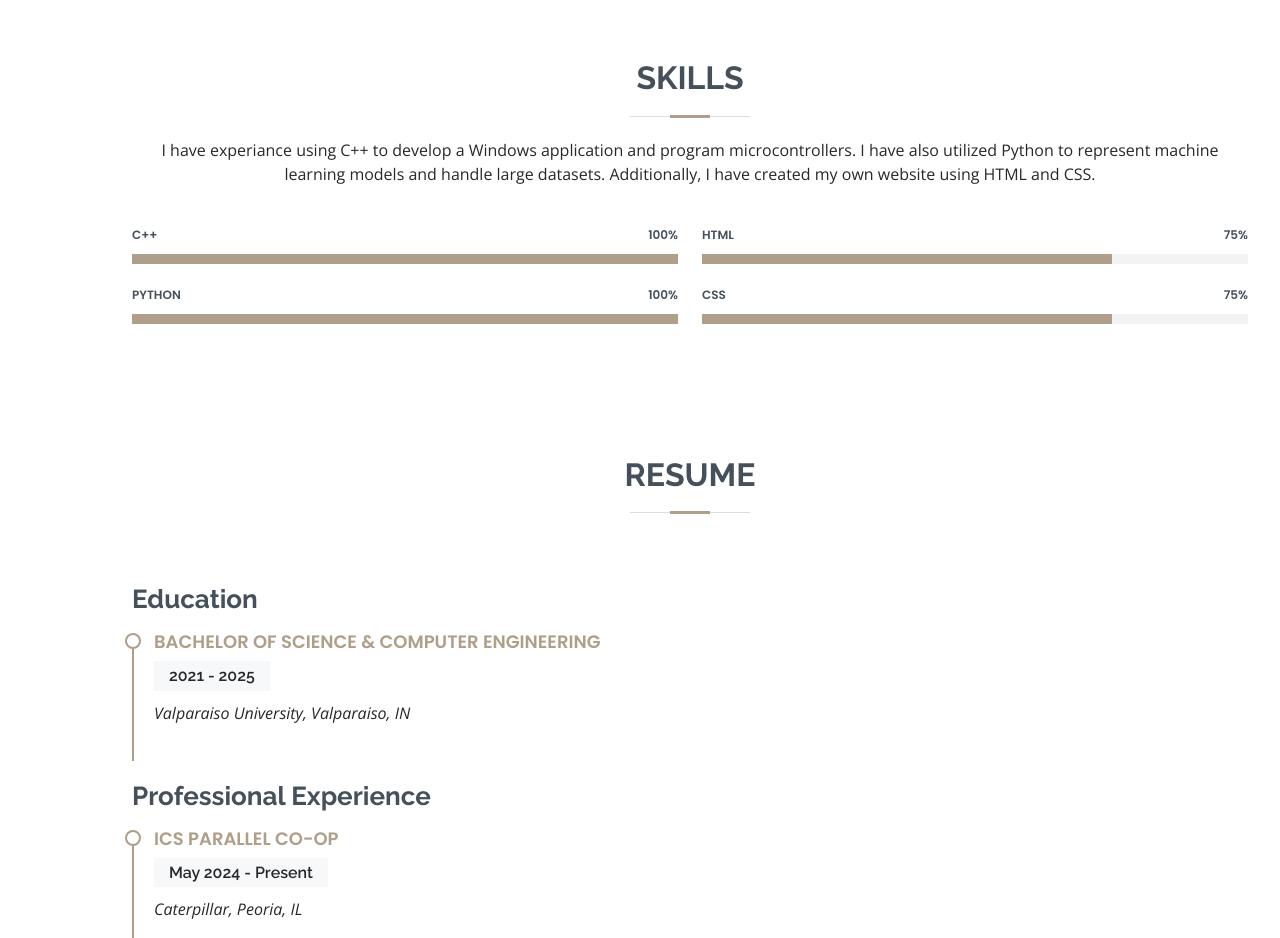
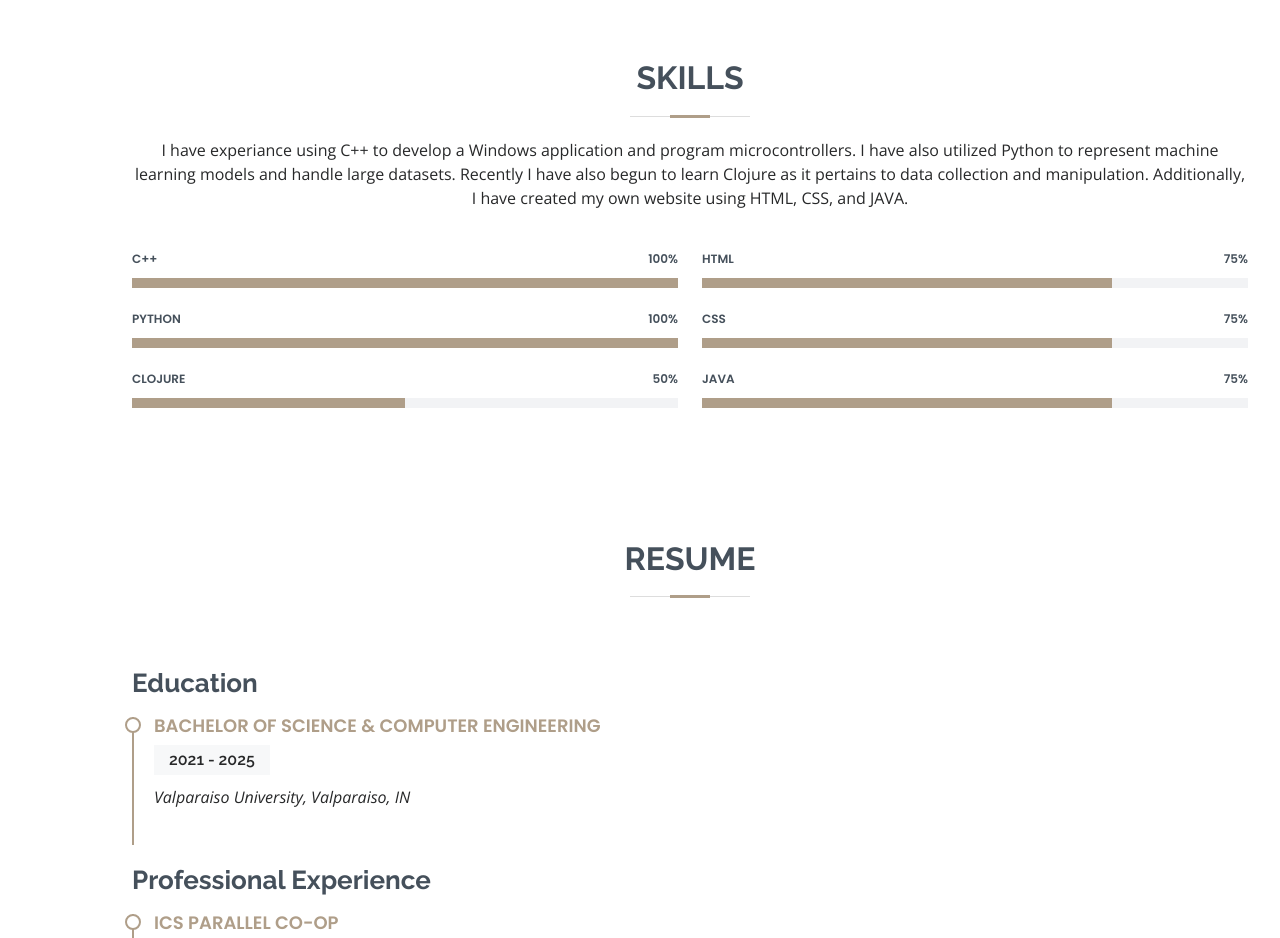
Before and after one commit to jradical56/ResumeWebsite, a plain HTML site: page index.html in a window 1280 px wide. Shown: the part 1320-2258 px from the top of the page. Drawn offline with nearby package versions, Linux system fonts and the light colour scheme.

Commit message:
Update index.html

```diff
--- a/index.html
+++ b/index.html
@@ -95,8 +95,9 @@
         <div class="section-title">
           <h2>Skills</h2>
           <p> I have experiance using C++ to develop a Windows application and program microcontrollers.
-            I have also utilized Python to represent machine learning models and handle large datasets.
-            Additionally, I have created my own website using HTML and CSS.<p>
+            I have also utilized Python to represent machine learning models and handle large datasets. Recently
+            I have also begun to learn Clojure as it pertains to data collection and manipulation.
+            Additionally, I have created my own website using HTML, CSS, and JAVA.<p>
         </div>
 
         <div class="row skills-content">
@@ -117,6 +118,13 @@
               </div>
             </div>
 
+            <div class="progress">
+              <span class="skill">Clojure <i class="val">50%</i></span>
+              <div class="progress-bar-wrap">
+                <div class="progress-bar" role="progressbar" aria-valuenow="50" aria-valuemin="0" aria-valuemax="100"></div>
+              </div>
+            </div>
+
           </div>
 
           <div class="col-lg-6">
@@ -130,6 +138,13 @@
 
             <div class="progress">
               <span class="skill">CSS <i class="val">75%</i></span>
+              <div class="progress-bar-wrap">
+                <div class="progress-bar" role="progressbar" aria-valuenow="75" aria-valuemin="0" aria-valuemax="100"></div>
+              </div>
+            </div>
+
+            <div class="progress">
+              <span class="skill">JAVA <i class="val">75%</i></span>
               <div class="progress-bar-wrap">
                 <div class="progress-bar" role="progressbar" aria-valuenow="75" aria-valuemin="0" aria-valuemax="100"></div>
               </div>
```
